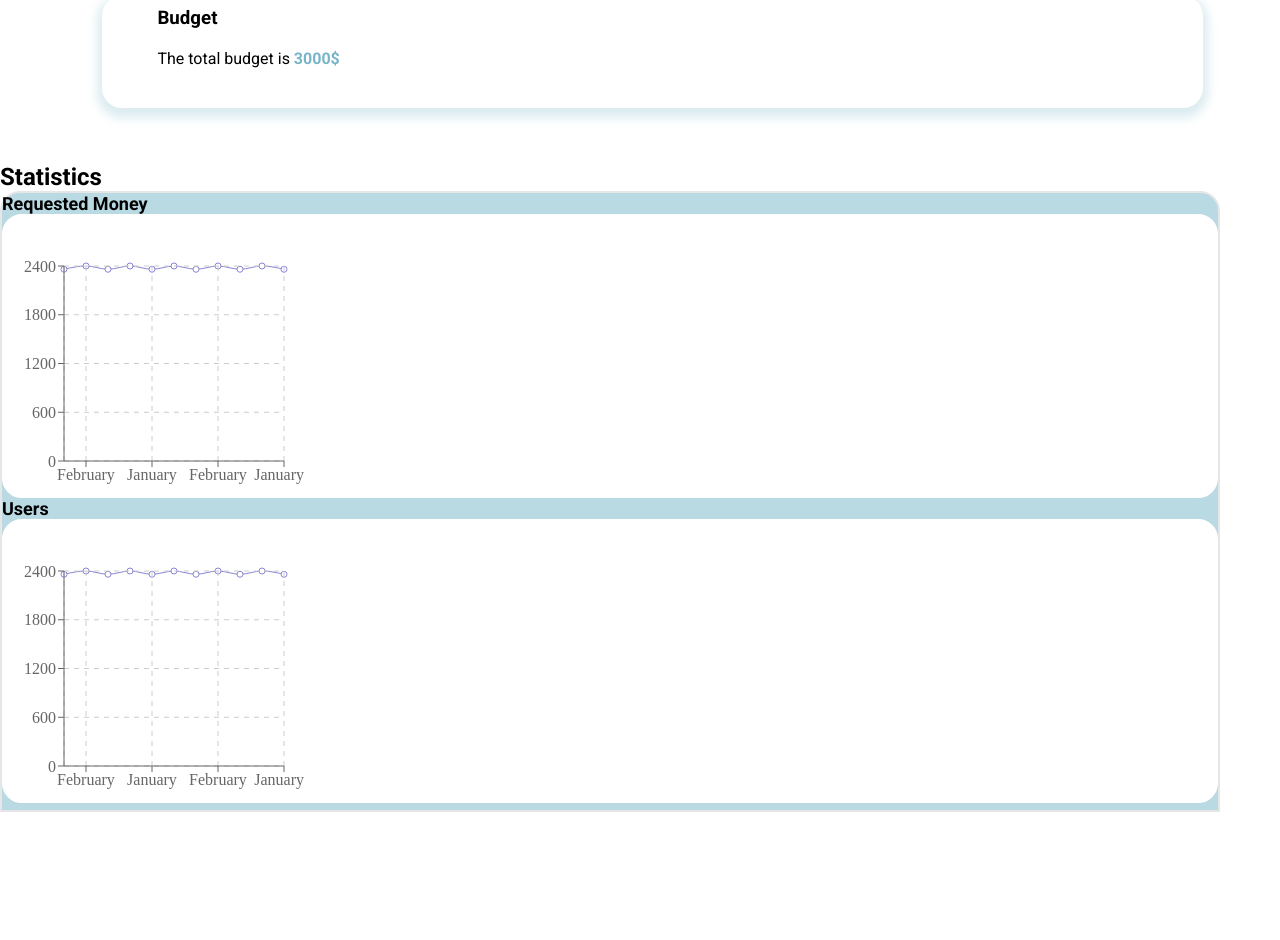
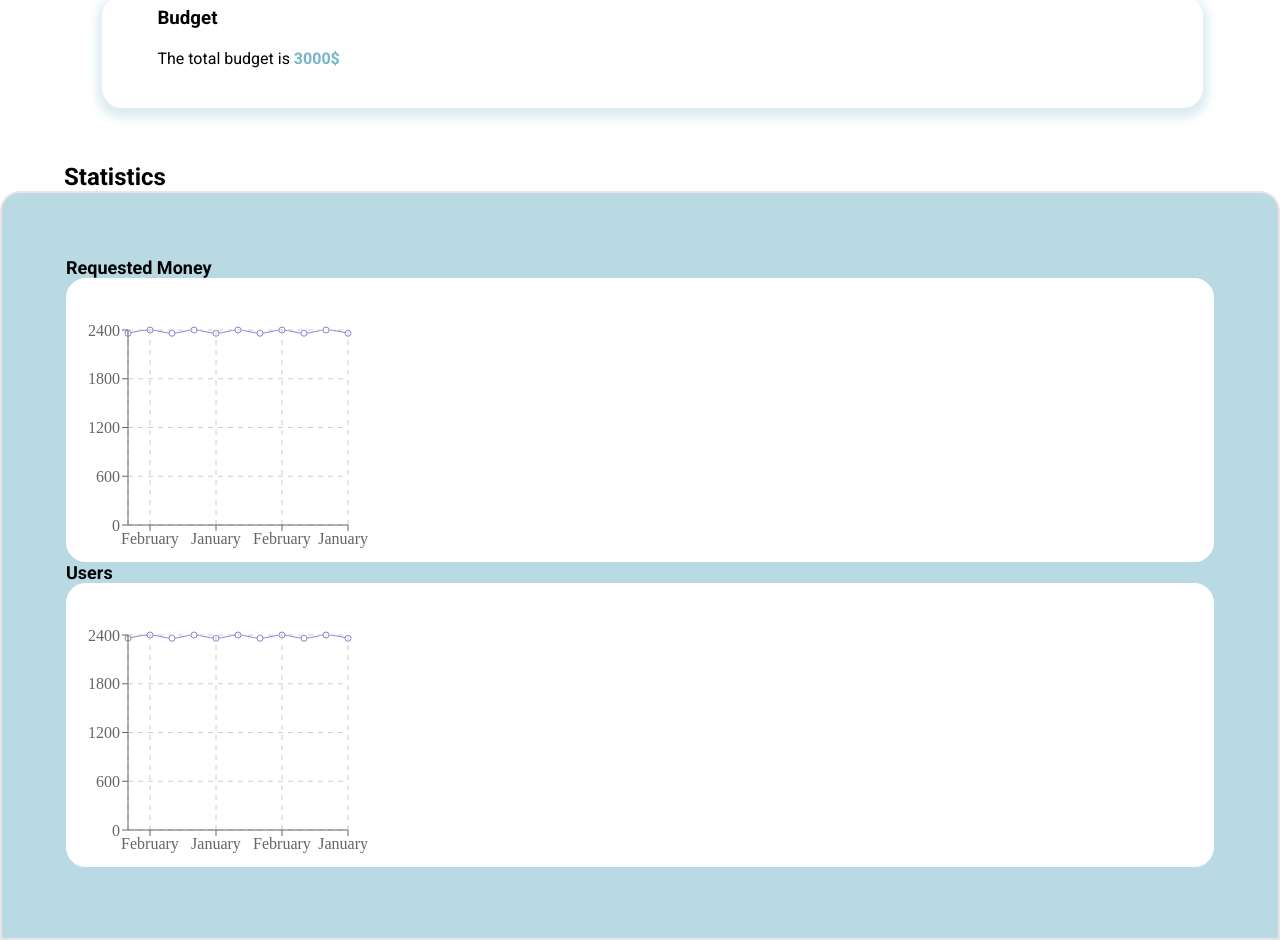
Before and after one commit to ferranjuanals/jump2digital-hackathon, a React (Create React App) app in the folder frontend/: page / in a window 1280 px wide. Shown: the part 565-1505 px from the top of the page. Before the commit the page ends 1377 px from the top, so only its background shows below. Built offline with nearby package versions, Linux system fonts and the light colour scheme.

Commit message:
fix statistic container width and margins

```diff
--- a/frontend/src/App.css
+++ b/frontend/src/App.css
@@ -1,4 +1,5 @@
 .App {
+  width: 100vw;
   text-align: center;
   display: flex;
   flex-direction: column;
@@ -10,7 +11,3 @@
   padding: 0 3%;
   margin: 0 3% 0 5%;
 }
-
-.App__bottom {
-  margin: 0% 5% 0% 0%;
-}
--- a/frontend/src/components/MonthStadistics/MonthStadistics.jsx
+++ b/frontend/src/components/MonthStadistics/MonthStadistics.jsx
@@ -7,13 +7,11 @@ function MonthStadistics() {
 
     return (
         <div className="MonthStadistics__container">
-            <div className="MonthStadistics__div">
-               <h1 className="MonthStadistics__header">Statistics</h1>
-            </div>
+            <h1 className="MonthStadistics__header">Statistics</h1>
             <div className="MonthStadistics__border">
-                <div className="MonthStadistics__graphtitle">
+                <h2 className="MonthStadistics__graphtitle">
                     Requested Money
-                </div>
+                </h2>
                 <div className="MonthStadistics__graph">
                     <LineChart width={300} height={280} data={data} margin={{ top: 50, right: 20, bottom: 5, left: 0 }}>
                         <Line type="monotone" dataKey="pv" stroke="#8884d8" />
--- a/frontend/src/components/MonthStadistics/monthstadistics.css
+++ b/frontend/src/components/MonthStadistics/monthstadistics.css
@@ -1,24 +1,25 @@
+.MonthStadistics__container {
+    display: flex;
+    justify-content: center;
+    flex-direction: column;
+}
 .MonthStadistics__header {
+    text-align: left;
     font-family: Roboto;
     font-style: normal;
     font-weight: bold;
     font-size: 24px;
     line-height: 28px;
-}
-
-.MonthStadistics__div {
-    width: 102px;
-height: 28px;
-left: 43px;
-top: 565px;
+    padding-left: 5%;
 }
 
 .MonthStadistics__border {
+    max-width: 100%;
     border: 2px solid #E6E6E6;
-    width: 100%;
-height: 617px;
-background: rgba(117, 181, 199, 0.5);
-border-radius: 20px 20px 0px 0px;
+    height: 617px;
+    padding: 5%;
+    background: rgba(117, 181, 199, 0.5);
+    border-radius: 20px 20px 0px 0px;
 }
 
 .MonthStadistics__graph {
```
Also changed, not shown: 1 other file (tests, documents, lock files or other folders).
